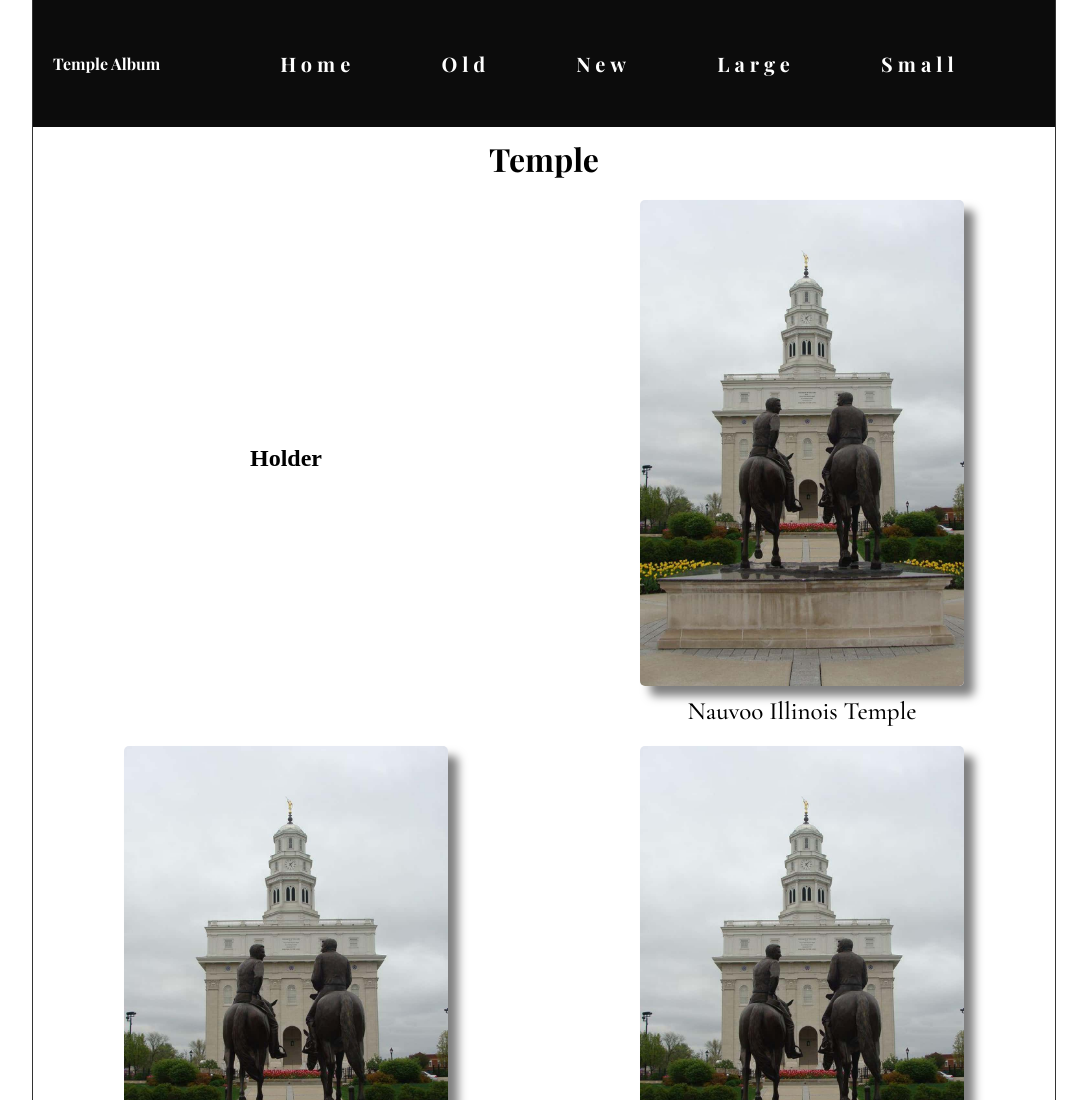
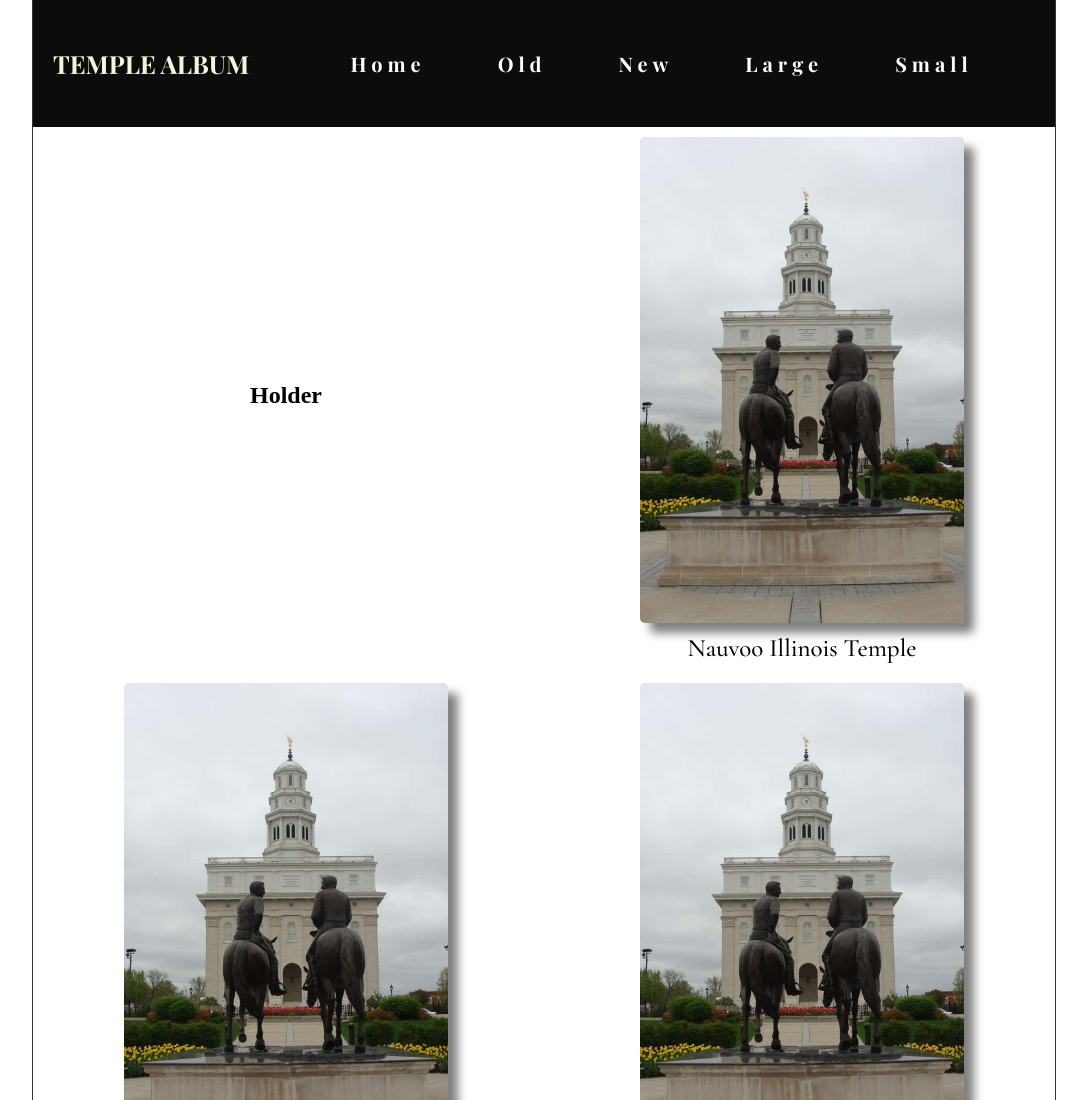
Before and after one commit to Kurentzis/wdd131, a plain HTML site: page temples.html in a window 1280 px wide. Shown: the top 1100 px of the page, without its empty margins (96-1183 px from the left). Drawn offline with nearby package versions, Linux system fonts and the light colour scheme; a web font is replaced by a local one.

Commit message:
feat: emple album

```diff
--- a/temples.html
+++ b/temples.html
@@ -24,7 +24,7 @@
 
 <body>
     <header>
-        <p class="logo_header">Temple Album</p>
+        <h1 class="logo_header">Temple Album</h1>
         <button class="burger" aria-label="Open menu">
             <span></span>
             <span></span>
@@ -42,7 +42,7 @@
     </header>
 
     <main>
-        <h1>Temple</h1>
+        <!-- <h1>Temple</h1> -->
         <h2>Holder</h2>
         <figure>
             <img src="images/nauvoo-illinois-temple-photo-u2.jpg" alt="picture of Nauvoo Illinois Temple">
```
